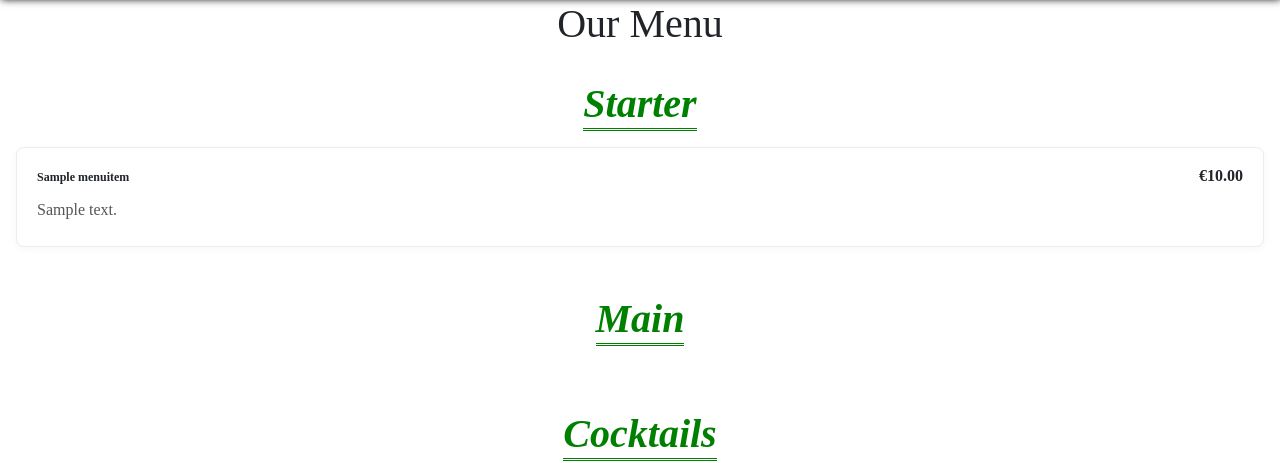
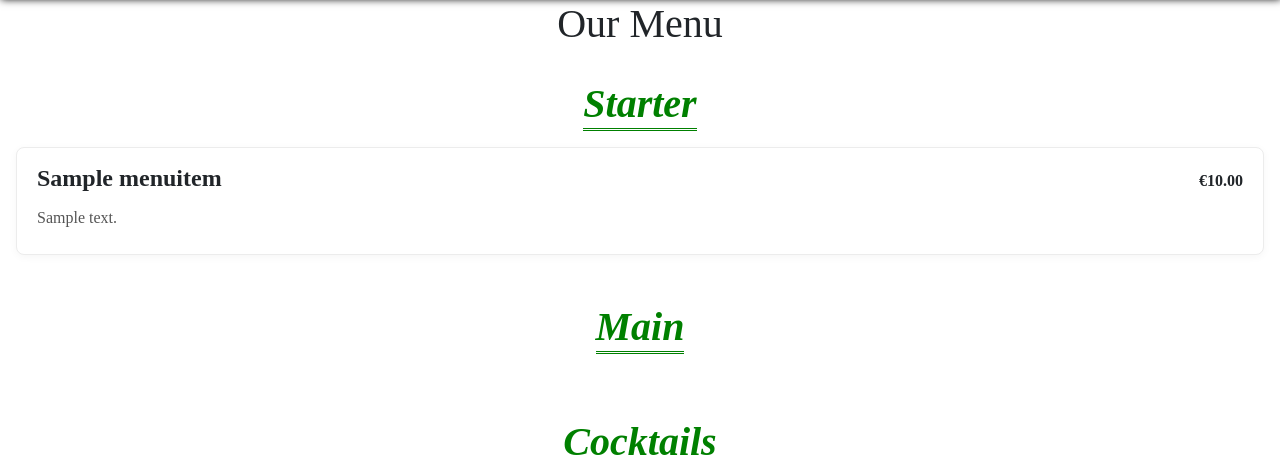
Before and after one commit to Niraja85/The-Olive-Green, a Django app: page /menu/menu/ in a window 1280 px wide. Shown: the part 116-579 px from the top of the page. Run offline with Django 5.2, Linux system fonts and the light colour scheme; tables that the repository leaves empty hold one stand-in row (values such as "Sample post"); some libraries are stand-ins or nearby versions.

Commit message:
Edited Readme to update changed images of menu page and home page

```diff
--- a/main_project/settings.py
+++ b/main_project/settings.py
@@ -30,7 +30,7 @@
 
 # SECURITY WARNING: don't run with debug turned on in production!
 
-DEBUG = False
+DEBUG = True
 
 ALLOWED_HOSTS = ['.herokuapp.com',
                  '127.0.0.1', ]
--- a/menu/static/menu/css/menu.css
+++ b/menu/static/menu/css/menu.css
@@ -43,7 +43,7 @@
 }
 
 #menu-page .item-title {
-  font-size: 0.75rem;
+  font-size: 1.5rem;
   font-weight: bold;
 }
 
```
Also changed, not shown: README.md, 4 other files.
